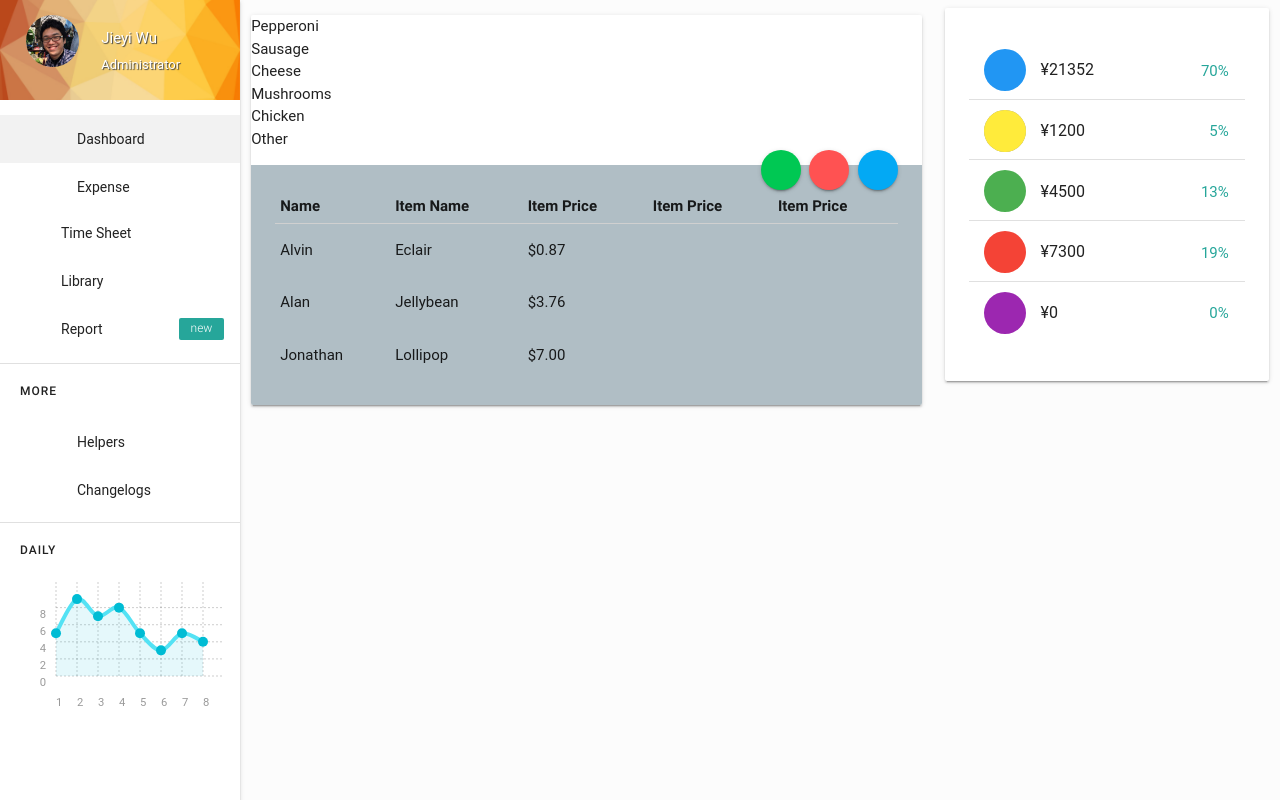
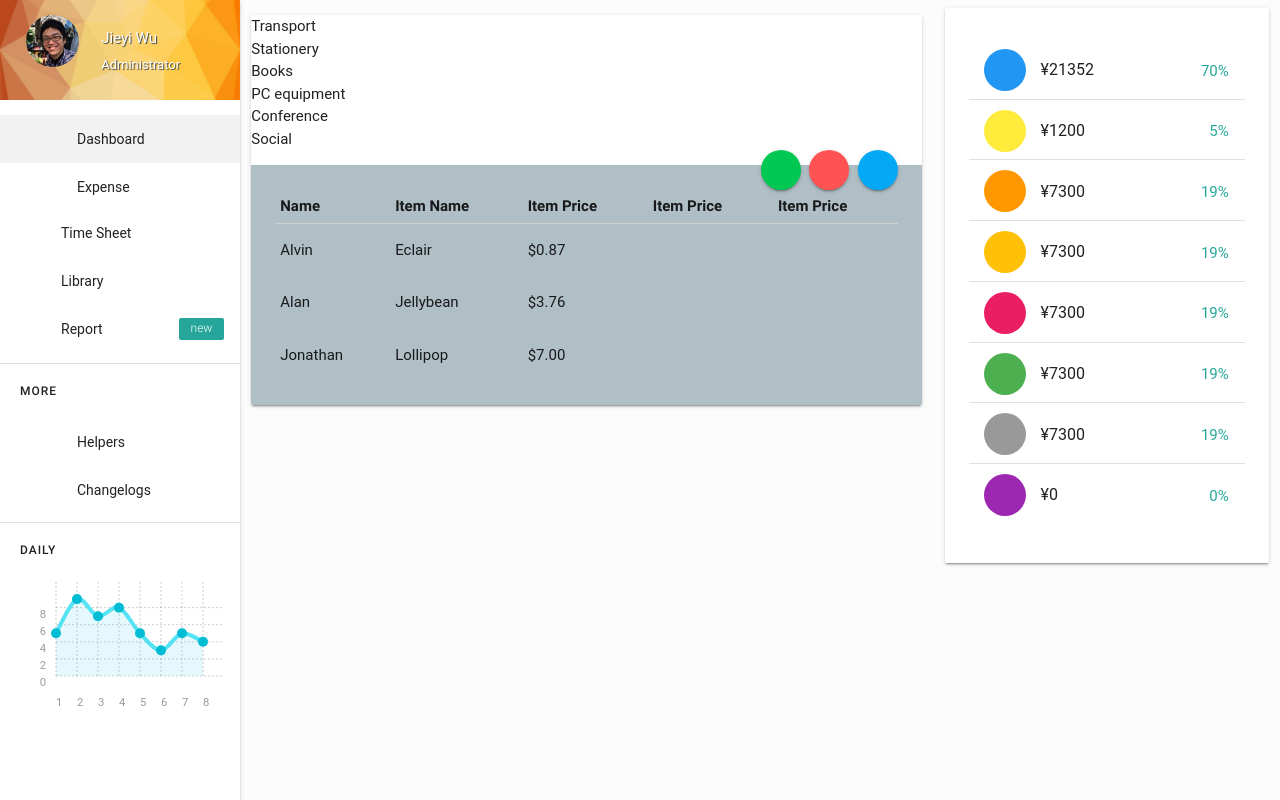
Before and after one commit to pokk/Timesheet, a Django app: page /sheet/expense/ in a window 1280 px wide. Run offline with Django 3.2, Linux system fonts and the light colour scheme; some libraries are stand-ins or nearby versions; some web fonts are replaced.

```diff
--- a/sheet/static/css/expense.css
+++ b/sheet/static/css/expense.css
@@ -50,6 +50,13 @@ ul.collection
 	display: block
 }
 
+/* Tag Chip*/
+div.chip
+{
+	margin: 10px 5px 0 5px;
+}
+
+/* chart */
 ul[data-graph] li:nth-child(1)
 {
 	color: red;
@@ -64,3 +71,136 @@ ul[data-graph] li:nth-child(3)
 {
 	color: yellow;
 }
+
+.picker
+{
+	outline: none;
+}
+
+/* Optional feature */
+/* Header - Day of the week */
+.picker__weekday-display
+{
+	background-color: #f57c00;
+}
+
+/* Body - Today info */
+.picker__date-display
+{
+	background-color: #ff9800;
+}
+
+/* Buttons of actions */
+.picker__nav--prev:hover
+{
+	background-color: #fff3e0;
+}
+
+.picker__nav--next:hover
+{
+	background-color: #fff3e0;
+}
+
+.picker__nav--prev:before
+{
+	border-left: 0;
+	border-right: 0.75em solid #ffb74d;
+}
+
+.picker__nav--next:before
+{
+	border-left: 0.75em solid #ffb74d;
+	border-right: 0;
+}
+
+.picker__today
+{
+	color: #fb8c00;
+}
+
+.picker__clear
+{ /* If you want to customize */
+}
+
+.picker__close
+{
+	color: #fb8c00;
+	margin-left: 35%;
+}
+
+.btn-flat.picker__today:active
+{
+	background-color: #fff3e0;
+}
+
+.btn-flat.picker__close:active
+{
+	background-color: #fff3e0;
+}
+
+.btn-flat.picker__clear:active
+{
+	background-color: #fff3e0;
+}
+
+/* Select months of the year */
+.picker__select--month.browser-default
+{
+	background-color: #FFFFFF;
+	border: none;
+	display: inline;
+	outline: none;
+	width: 34%;
+}
+
+.picker__table
+{
+	/*display: none;*/
+}
+
+/* Every month of the year except: today */
+.picker__day
+{ /* If you want to customize */
+}
+
+.picker__day:hover
+{ /* If you want to customize */
+}
+
+.picker__day--infocus:hover
+{
+	color: #f57c00;
+}
+
+.picker__day--selected, .picker__day--selected:hover,
+.picker--focused .picker__day--selected
+{
+	color: #f57c00;
+}
+
+.picker__day.picker__day--infocus.picker__day--selected.picker__day--highlighted
+{
+	background-color: #ffcc80;
+}
+
+/* Today */
+.picker__day.picker__day--infocus.picker__day--today.picker__day--selected.picker__day--highlighted
+{
+	background-color: #ff9800;
+}
+
+.picker__day.picker__day--today
+{
+	color: #f57c00;
+}
+
+/* switch */
+.switch label input[type=checkbox]:checked + .lever
+{
+	background-color: #B3A29C;
+}
+
+.switch label input[type=checkbox]:checked + .lever:after
+{
+	background-color: #927B73;
+}
--- a/templates/content/dashboard.html
+++ b/templates/content/dashboard.html
@@ -137,7 +137,7 @@
 					<span class="card-title">Time is MONEY</span>
 				</div>
 				<div class="card-content">
-					<p>Your transport, stationery, books, and miscellaneous fee.</p>
+					<p>Your transport, stationery, books, and miscellaneous fee, ....</p>
 				</div>
 				<div class="card-action">
 					<a href="{% url 'sheet:expense' %}">Go to detail</a>
--- a/templates/content/expense/expense.html
+++ b/templates/content/expense/expense.html
@@ -2,7 +2,7 @@
 {% load staticfiles %}
 
 {% block header-import %}
-	<link rel="stylesheet" href="{% static "css/expense.css" %}">
+	<link rel="stylesheet" href="{% static "css/expense.css" %}" xmlns="http://www.w3.org/1999/html">
 	<script src="{% static "js/expense.js" %}"></script>
 
 	<link rel="stylesheet" href="{% static "css/pizza.css" %}" media="screen, projector, print" type="text/css"/>
@@ -18,15 +18,14 @@
 				<div class="card-header">
 
 					<ul data-pie-id="my-cool-chart" data-options='{"donut": "true"}'>
-						<li data-value="36">Pepperoni</li>
-						<li data-value="14">Sausage</li>
-						<li data-value="8">Cheese</li>
-						<li data-value="11">Mushrooms</li>
-						<li data-value="7">Chicken</li>
-						<li data-value="24">Other</li>
+						<li data-value="36">Transport</li>
+						<li data-value="14">Stationery</li>
+						<li data-value="8">Books</li>
+						<li data-value="11">PC equipment</li>
+						<li data-value="7">Conference</li>
+						<li data-value="24">Social</li>
 					</ul>
 					<div id="my-cool-chart"></div>
-
 				</div>
 				<!-- START HEADER -->
 				<!-- START CONTENT -->
@@ -45,11 +44,12 @@
 						</li>
 						<li>
 							<a class="btn-floating waves-effect waves-light light-blue">
-								<i class="mdi-action-event activator"></i>
+								<i class="mdi-action-event activator-expense-date"></i>
 							</a>
 						</li>
 					</ul>
 					<!-- END SELECT BUTTON -->
+					<input id="hidden-date-picker" type="date" class="datepicker" style="display: none"/>
 					<table>
 						<thead>
 							<tr>
@@ -111,26 +111,73 @@
 					<!-- END EDIT EXPENSE -->
 					<!-- START NEW EXPENSE -->
 					<div class="card-reveal-expense-new" style="display: none; transform: translateY(0px);">
-						<span class="card-title grey-text text-darken-4"><i class="mdi-navigation-close right"></i></span>
-						<table>
-							<thead>
-								<tr>
-									<th data-field="id">Name</th>
-									<th data-field="name">Item Name</th>
-									<th data-field="price">Item Price</th>
-									<th data-field="date">Item Price</th>
-									<th data-field="output">Item Price</th>
-								</tr>
-							</thead>
+						<span class="card-title grey-text text-darken-4">
+							<i class="mdi-navigation-close right"></i>
+						</span>
+						<!-- START input area -->
+						<div class="row">
+							<form class="col s12">
+								<div class="row">
+									<div class="input-field col s4">
+										<i class="mdi-action-event prefix"></i>
+										<input id="icon-date" type="date" class="activator-expense-date validate"/>
+										<label for="icon-date">Date</label>
+									</div>
+									<div class="input-field col s4">
+										<i class="mdi-editor-attach-money prefix"></i>
+										<input id="icon_prefix" type="number" class="validate">
+										<label for="icon_prefix">Price</label>
+									</div>
+									<div class="input-field col s4">
+										<i class="mdi-editor-insert-comment prefix"></i>
+										<input id="icon_telephone" type="text" class="validate">
+										<label for="icon_telephone">Comment</label>
+									</div>
+								</div>
+							</form>
+						</div>
+						<!-- END input area -->
+						<div class="chip">
+							<i class="mdi-maps-directions-transit"></i>
+							Transport
+							<i class="material-icons">close</i>
+						</div>
+						<div class="chip">
+							<i class="mdi-image-brush"></i>
+							Stationery
+							<i class="material-icons">close</i>
+						</div>
+						<div class="chip">
+							<i class="mdi-editor-insert-drive-file"></i>
+							Books
+							<i class="material-icons">close</i>
+						</div>
+						<div class="chip">
+							<i class="mdi-hardware-desktop-mac"></i>
+							PC equipment
+							<i class="material-icons">close</i>
+						</div>
 
-							<tbody>
-								<tr>
-									<td>Alvin</td>
-									<td>Eclair</td>
-									<td>$0.87</td>
-								</tr>
-							</tbody>
-						</table>
+						<div class="chip">
+							<i class="mdi-social-location-city"></i>
+							Conference
+							<i class="material-icons">close</i>
+						</div>
+						<div class="chip">
+							<i class="mdi-social-people"></i>
+							Social
+							<i class="material-icons">close</i>
+						</div>
+						<div class="chip">
+							<i class="mdi-image-style"></i>
+							Miscellaneous
+							<i class="material-icons">close</i>
+						</div>
+						<div class="chip">
+							<i class="mdi-social-public"></i>
+							Other
+							<i class="material-icons">close</i>
+						</div>
 					</div>
 					<!-- END NEW EXPENSE -->
 				</div>
@@ -149,18 +196,32 @@
 						<h6 class="secondary-content">70%</h6>
 					</li>
 					<li class="collection-item avatar">
-						<i class="material-icons circle">folder</i>
 						<i class="mdi-image-brush circle yellow"></i>
 						<h5 class="title">¥1200</h5>
 						<h6 class="secondary-content">5%</h6>
 					</li>
 					<li class="collection-item avatar">
-						<i class="mdi-social-people circle green"></i>
-						<h5 class="title">¥4500</h5>
-						<h6 class="secondary-content">13%</h6>
+						<i class="mdi-editor-insert-drive-file circle orange"></i>
+						<h5 class="title">¥7300</h5>
+						<h6 class="secondary-content">19%</h6>
 					</li>
 					<li class="collection-item avatar">
-						<i class="mdi-social-people circle red"></i>
+						<i class="mdi-hardware-desktop-mac circle amber"></i>
+						<h5 class="title">¥7300</h5>
+						<h6 class="secondary-content">19%</h6>
+					</li>
+					<li class="collection-item avatar">
+						<i class="mdi-social-location-city circle pink"></i>
+						<h5 class="title">¥7300</h5>
+						<h6 class="secondary-content">19%</h6>
+					</li>
+					<li class="collection-item avatar">
+						<i class="mdi-social-people circle green"></i>
+						<h5 class="title">¥7300</h5>
+						<h6 class="secondary-content">19%</h6>
+					</li>
+					<li class="collection-item avatar">
+						<i class="mdi-image-style circle gray"></i>
 						<h5 class="title">¥7300</h5>
 						<h6 class="secondary-content">19%</h6>
 					</li>
```
Also changed, not shown: sheet/static/js/expense.js (+57 -2 lines).
